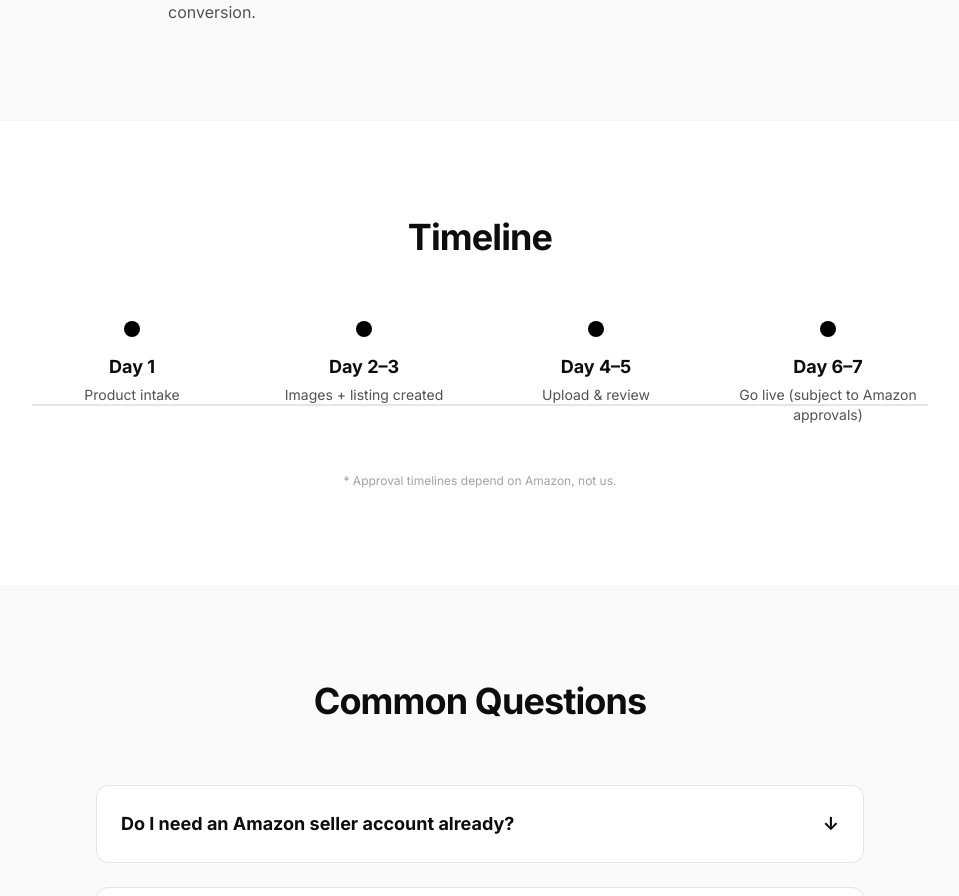
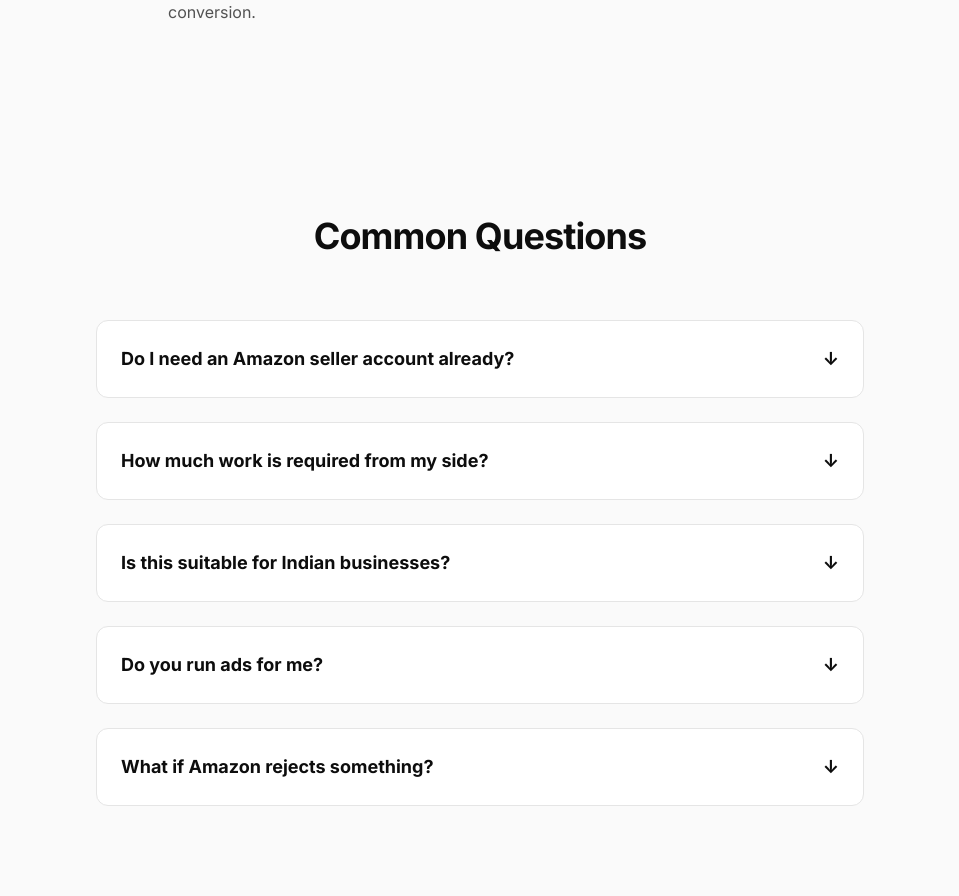
Before and after one commit to joshiljainn/OffPatternLabs, a Next.js app: page /amazon-launch in a window 1280 px wide. Shown: the part 3339-4235 px from the top of the page, without its empty margins (160-1119 px from the left). Built offline with nearby package versions, Linux system fonts and the light colour scheme.

Commit message:
chore: remove timeline section

```diff
--- a/app/amazon-launch/page.tsx
+++ b/app/amazon-launch/page.tsx
@@ -188,30 +188,7 @@ export default function AmazonLaunchPage() {
                 </div>
             </section>
 
-            {/* SECTION 7 — TIMELINE */}
-            <section className="py-24 border-t border-neutral-100">
-                <div className="container-custom">
-                    <h2 className="text-3xl md:text-4xl font-bold mb-16 text-center">Timeline</h2>
-                    <div className="max-w-4xl mx-auto relative">
-                        <div className="absolute top-1/2 left-0 w-full h-0.5 bg-neutral-200 -translate-y-1/2 hidden md:block" />
-                        <div className="grid grid-cols-1 md:grid-cols-4 gap-8">
-                            {[
-                                { day: "Day 1", task: "Product intake" },
-                                { day: "Day 2–3", task: "Images + listing created" },
-                                { day: "Day 4–5", task: "Upload & review" },
-                                { day: "Day 6–7", task: "Go live (subject to Amazon approvals)" }
-                            ].map((item, i) => (
-                                <div key={i} className="relative bg-white md:bg-transparent p-6 md:p-0 rounded-xl border md:border-0 border-neutral-200 text-center z-10">
-                                    <div className="w-4 h-4 bg-black rounded-full mx-auto mb-4 hidden md:block ring-4 ring-white" />
-                                    <div className="font-bold text-lg mb-1">{item.day}</div>
-                                    <div className="text-neutral-600 text-sm">{item.task}</div>
-                                </div>
-                            ))}
-                        </div>
-                        <p className="text-center text-xs text-neutral-400 mt-12">* Approval timelines depend on Amazon, not us.</p>
-                    </div>
-                </div>
-            </section>
+
 
             {/* SECTION 8 — FAQ */}
             <section className="py-24 bg-neutral-50">
```
